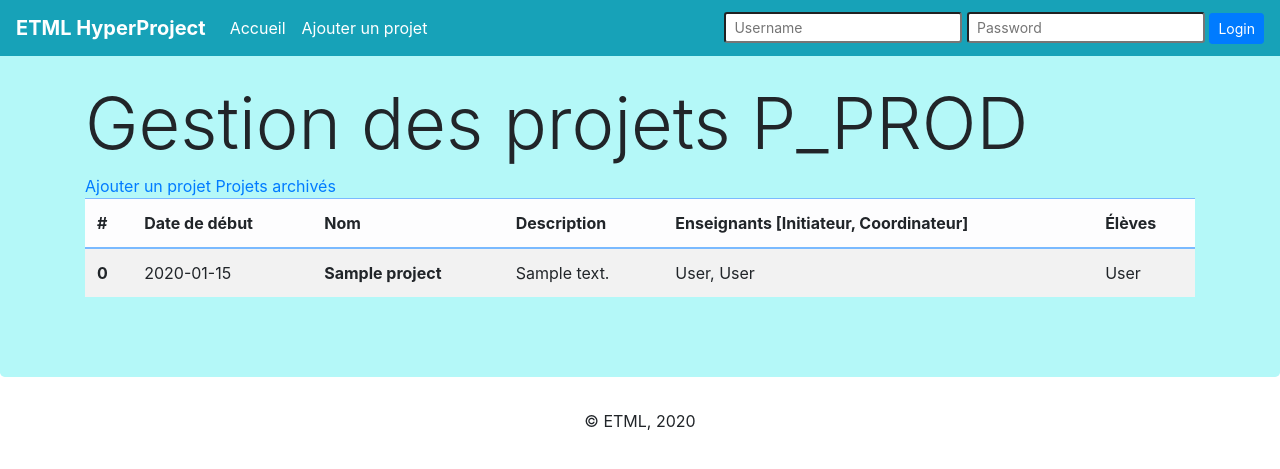
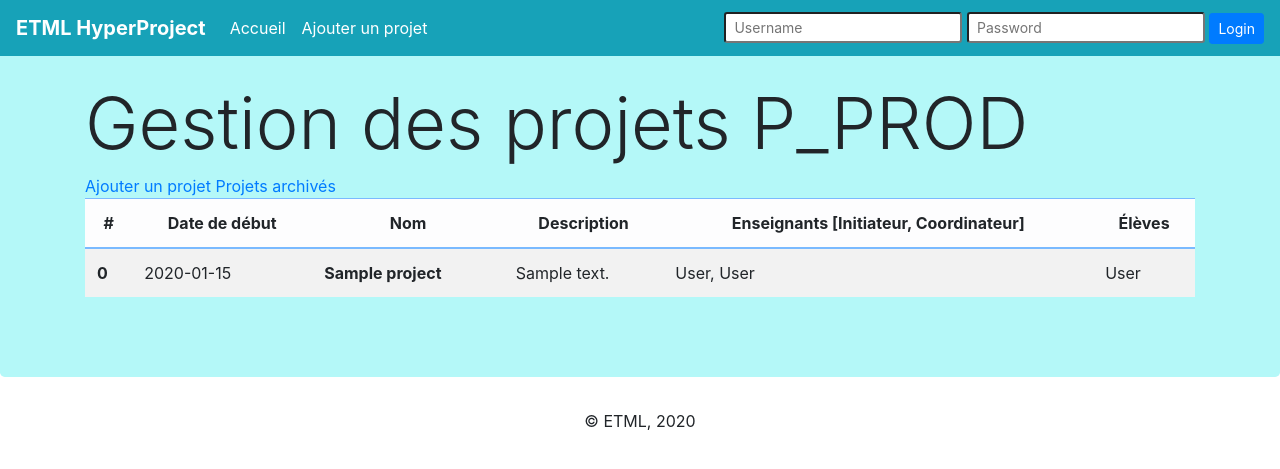
Before and after one commit to BetterBlood/Gestion_P_PROD, a PHP site: page /src/view/homePage.php in a window 1280 px wide. Shown: the top 469 px of the page. Run offline with PHP 8.4, Linux system fonts and the light colour scheme; tables that the repository leaves empty hold one stand-in row (values such as "Sample post"); some libraries are stand-ins or nearby versions.

Commit message:
littleModif

```diff
--- a/Site/src/view/details.php
+++ b/Site/src/view/details.php
@@ -68,7 +68,7 @@
   </head>
   <body>
     <nav class="navbar navbar-expand-md navbar-dark fixed-top bg-info">
-  <a class="navbar-brand" href="#"><strong>ETML HyperProject</strong></a>
+  <a class="navbar-brand" href="../view/homePage.php"><strong>ETML HyperProject</strong></a>
   <button class="navbar-toggler" type="button" data-toggle="collapse" data-target="#navbarsExampleDefault" aria-controls="navbarsExampleDefault" aria-expanded="false" aria-label="Toggle navigation">
     <span class="navbar-toggler-icon"></span>
   </button>
@@ -76,10 +76,10 @@
   <div class="collapse navbar-collapse" id="navbarsExampleDefault">
     <ul class="navbar-nav mr-auto">
       <li class="nav-item active">
-        <a class="nav-link" href="homePage.html">Accueil <span class="sr-only"></span></a>
+        <a class="nav-link" href="../view/homePage.php">Accueil <span class="sr-only"></span></a>
       </li>
       <li class="nav-item active">
-        <a class="nav-link" href="addProject.html">Ajouter un projet<span class="sr-only"></span></a>
+        <a class="nav-link" href="../view/addProject.html">Ajouter un projet<span class="sr-only"></span></a>
       </li>
     </ul>
     <?php
--- a/Site/src/view/homePage.php
+++ b/Site/src/view/homePage.php
@@ -85,7 +85,7 @@
                             <a class="nav-link" href="../../index.php">Accueil <span class="sr-only"></span></a>
                         </li>
                         <li class="nav-item active">
-                            <a class="nav-link" href="..\view\addProject.html">Ajouter un projet<span class="sr-only"></span></a>
+                            <a class="nav-link" href="../view/addProject.html">Ajouter un projet<span class="sr-only"></span></a>
                         </li>
                     </ul>
 
@@ -107,12 +107,12 @@
                 <table class="table table-hover table-primary table-striped bg-white ">
                     <thead class="table-light" >
                         <tr onclick="location.href='#'">
-                            <th scope="col">#</th>
-                            <th scope="col">Date de début</th>
-                            <th scope="col">Nom</th>
-                            <th scope="col">Description</th>
-                            <th scope="col">Enseignants [Initiateur, Coordinateur]</th>
-                            <th scope="col">Élèves</th>
+                            <th class="text-center align-middle" scope="col">#</th>
+                            <th class="text-center align-middle" scope="col">Date de début</th>
+                            <th class="text-center align-middle" scope="col">Nom</th>
+                            <th class="text-center align-middle" scope="col">Description</th>
+                            <th class="text-center align-middle" scope="col">Enseignants [Initiateur, Coordinateur]</th>
+                            <th class="text-center align-middle" scope="col">Élèves</th>
                         </tr>
                     </thead>
                     <tbody >
@@ -181,12 +181,12 @@
                 </table>
             </div>
         </div>
+        <footer>
+            <p class="d-flex justify-content-center">&copy; ETML, 2020</p>
+            <script src="https://code.jquery.com/jquery-3.5.1.slim.min.js" integrity="sha384-DfXdz2htPH0lsSSs5nCTpuj/zy4C+OGpamoFVy38MVBnE+IbbVYUew+OrCXaRkfj" crossorigin="anonymous"></script>
+            <script src="https://cdn.jsdelivr.net/npm/popper.js@1.16.1/dist/umd/popper.min.js" integrity="sha384-9/reFTGAW83EW2RDu2S0VKaIzap3H66lZH81PoYlFhbGU+6BZp6G7niu735Sk7lN" crossorigin="anonymous"></script>
+            <script src="https://stackpath.bootstrapcdn.com/bootstrap/4.5.2/js/bootstrap.min.js" integrity="sha384-B4gt1jrGC7Jh4AgTPSdUtOBvfO8shuf57BaghqFfPlYxofvL8/KUEfYiJOMMV+rV" crossorigin="anonymous"></script>
+        </footer>
+    </body>
 
-    </body>
-    <footer>
-        <p class="text-center">&copy; ETML, 2020</p>
-        <script src="https://code.jquery.com/jquery-3.5.1.slim.min.js" integrity="sha384-DfXdz2htPH0lsSSs5nCTpuj/zy4C+OGpamoFVy38MVBnE+IbbVYUew+OrCXaRkfj" crossorigin="anonymous"></script>
-        <script src="https://cdn.jsdelivr.net/npm/popper.js@1.16.1/dist/umd/popper.min.js" integrity="sha384-9/reFTGAW83EW2RDu2S0VKaIzap3H66lZH81PoYlFhbGU+6BZp6G7niu735Sk7lN" crossorigin="anonymous"></script>
-        <script src="https://stackpath.bootstrapcdn.com/bootstrap/4.5.2/js/bootstrap.min.js" integrity="sha384-B4gt1jrGC7Jh4AgTPSdUtOBvfO8shuf57BaghqFfPlYxofvL8/KUEfYiJOMMV+rV" crossorigin="anonymous"></script>
-    </footer>
 </html>
```
Also changed, not shown: Site/src/view/addProject.html (+7 -3 lines).
